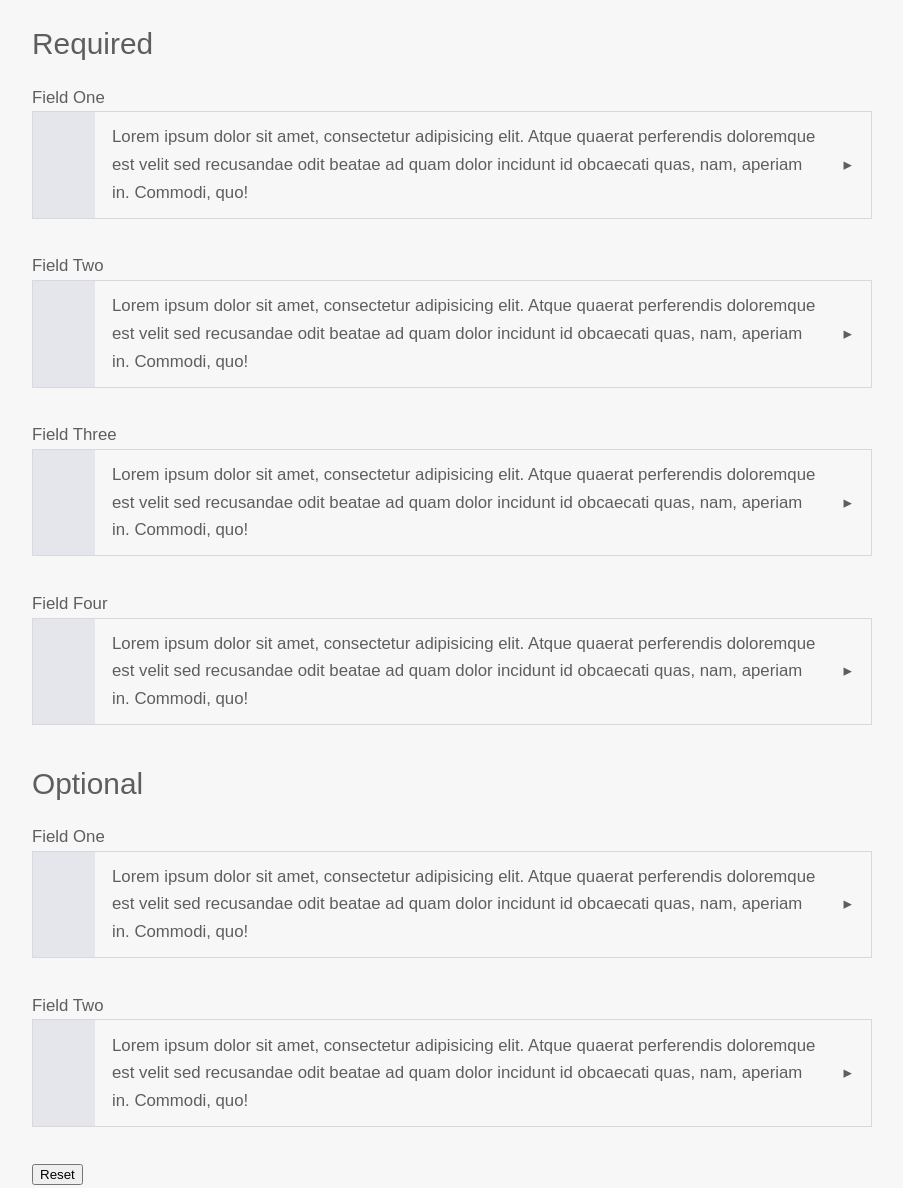
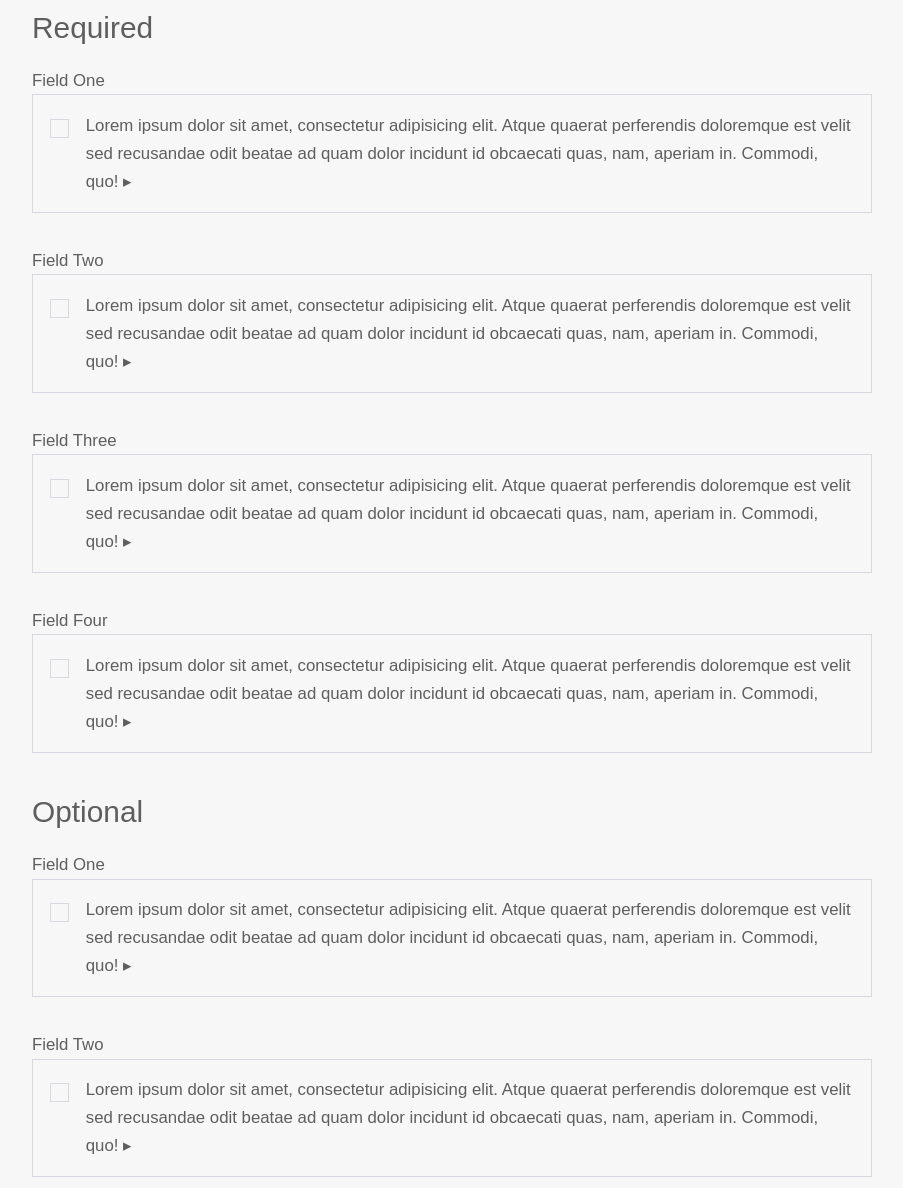
Before and after one commit to techtolentino/starter, a website: page index.html in a window 1280 px wide. Shown: the part 243-1431 px from the top of the page, without its empty margins (188-1091 px from the left). Drawn offline with Linux system fonts and the light colour scheme.

Commit message:
store and class toggle good

```diff
--- a/index.html
+++ b/index.html
@@ -1,4 +1,4 @@
-<!DOCTYPE html>
+<!DOCTYPET>
 <html lang="en">
     <head>
         <meta charset="utf-8">
@@ -14,52 +14,65 @@
                 <h1>Starter</h1>
                 <h4>Lorem ipsum dolor sit amet, consectetur adipisicing elit.</h4>
             </div>
-            <div class="band">
+            <div class="band--LARGE-BOTTOM">
                 <form id="checklist">
                     <h3>Required</h3>
-                    <h6 for="item-one">Field One</h6>
-                    <section class="checklist--info">
-                        <div class="checklist--item-status" id="item-one"></div>
-                        <div class="checklist--item-description">Lorem ipsum dolor sit amet, consectetur adipisicing elit. Atque quaerat perferendis doloremque est velit sed recusandae odit beatae ad quam dolor incidunt id obcaecati quas, nam, aperiam in. Commodi, quo!</div>
-                        <div class="checklist--item-more">▸</div>
+                    <section>
+                        <h6 data-label="item-one">Field One</h6>
+                        <div class="checklist--info">
+                            <div class="checklist--item-status">
+                                <div class="checklist--item-status-box" id="item-one"></div>
+                            </div>
+                            <div class="checklist--item-description">Lorem ipsum dolor sit amet, consectetur adipisicing elit. Atque quaerat perferendis doloremque est velit sed recusandae odit beatae ad quam dolor incidunt id obcaecati quas, nam, aperiam in. Commodi, quo! <span class="checklist--item-more">▸</span></div>
+                        </div>
                     </section>
-
-                    <h6 for="item-two">Field Two</h6>
-                    <section class="checklist--info">
-                        <div class="checklist--item-status" id="item-two"></div>
-                        <div class="checklist--item-description">Lorem ipsum dolor sit amet, consectetur adipisicing elit. Atque quaerat perferendis doloremque est velit sed recusandae odit beatae ad quam dolor incidunt id obcaecati quas, nam, aperiam in. Commodi, quo!</div>
-                        <div class="checklist--item-more">▸</div>
+                    <section>
+                        <h6 data-label="item-two">Field Two</h6>
+                        <div class="checklist--info">
+                            <div class="checklist--item-status">
+                                <div class="checklist--item-status-box" id="item-two"></div>
+                            </div>
+                            <div class="checklist--item-description">Lorem ipsum dolor sit amet, consectetur adipisicing elit. Atque quaerat perferendis doloremque est velit sed recusandae odit beatae ad quam dolor incidunt id obcaecati quas, nam, aperiam in. Commodi, quo! <span class="checklist--item-more">▸</span></div>
+                        </div>
                     </section>
-
-                    <h6 for="item-three">Field Three</h6>
-                    <section class="checklist--info">
-                        <div class="checklist--item-status" id="item-three"></div>
-                        <div class="checklist--item-description">Lorem ipsum dolor sit amet, consectetur adipisicing elit. Atque quaerat perferendis doloremque est velit sed recusandae odit beatae ad quam dolor incidunt id obcaecati quas, nam, aperiam in. Commodi, quo!</div>
-                        <div class="checklist--item-more">▸</div>
+                    <section>
+                        <h6 data-label="item-three">Field Three</h6>
+                        <div class="checklist--info">
+                            <div class="checklist--item-status">
+                                <div class="checklist--item-status-box" id="item-three"></div>
+                            </div>
+                            <div class="checklist--item-description">Lorem ipsum dolor sit amet, consectetur adipisicing elit. Atque quaerat perferendis doloremque est velit sed recusandae odit beatae ad quam dolor incidunt id obcaecati quas, nam, aperiam in. Commodi, quo! <span class="checklist--item-more">▸</span></div>
+                        </div>
                     </section>
-
-                    <h6 for="item-four">Field Four</h6>
-                    <section class="checklist--info">
-                        <div class="checklist--item-status" id="item-four"></div>
-                        <div class="checklist--item-description">Lorem ipsum dolor sit amet, consectetur adipisicing elit. Atque quaerat perferendis doloremque est velit sed recusandae odit beatae ad quam dolor incidunt id obcaecati quas, nam, aperiam in. Commodi, quo!</div>
-                        <div class="checklist--item-more">▸</div>
+                    <section>
+                        <h6 data-label="item-four">Field Four</h6>
+                        <div class="checklist--info">
+                            <div class="checklist--item-status">
+                                <div class="checklist--item-status-box" id="item-four"></div>
+                            </div>
+                            <div class="checklist--item-description">Lorem ipsum dolor sit amet, consectetur adipisicing elit. Atque quaerat perferendis doloremque est velit sed recusandae odit beatae ad quam dolor incidunt id obcaecati quas, nam, aperiam in. Commodi, quo! <span class="checklist--item-more">▸</span></div>
+                        </div>
                     </section>
 
                     <h3>Optional</h3>
-                    <h6 for="item-five">Field One</h6>
-                    <section class="checklist--info">
-                        <div class="checklist--item-status" id="item-five"></div>
-                        <div class="checklist--item-description">Lorem ipsum dolor sit amet, consectetur adipisicing elit. Atque quaerat perferendis doloremque est velit sed recusandae odit beatae ad quam dolor incidunt id obcaecati quas, nam, aperiam in. Commodi, quo!</div>
-                        <div class="checklist--item-more">▸</div>
+                    <section>
+                        <h6 data-label="item-five">Field One</h6>
+                        <div class="checklist--info">
+                            <div class="checklist--item-status">
+                                <div class="checklist--item-status-box" id="item-five"></div>
+                            </div>
+                            <div class="checklist--item-description">Lorem ipsum dolor sit amet, consectetur adipisicing elit. Atque quaerat perferendis doloremque est velit sed recusandae odit beatae ad quam dolor incidunt id obcaecati quas, nam, aperiam in. Commodi, quo! <span class="checklist--item-more">▸</span></div>
+                        </div>
                     </section>
-
-                    <h6 for="item-six">Field Two</h6>
-                    <section class="checklist--info">
-                        <div class="checklist--item-status" id="item-six"></div>
-                        <div class="checklist--item-description">Lorem ipsum dolor sit amet, consectetur adipisicing elit. Atque quaerat perferendis doloremque est velit sed recusandae odit beatae ad quam dolor incidunt id obcaecati quas, nam, aperiam in. Commodi, quo!</div>
-                        <div class="checklist--item-more">▸</div>
+                    <section>
+                        <h6 data-label="item-six">Field Two</h6>
+                        <div class="checklist--info">
+                            <div class="checklist--item-status">
+                                <div class="checklist--item-status-box" id="item-six"></div>
+                            </div>
+                            <div class="checklist--item-description">Lorem ipsum dolor sit amet, consectetur adipisicing elit. Atque quaerat perferendis doloremque est velit sed recusandae odit beatae ad quam dolor incidunt id obcaecati quas, nam, aperiam in. Commodi, quo! <span class="checklist--item-more">▸</span></div>
+                        </div>
                     </section>
-
                     <input id="checklist--submit" type="reset" value="Reset" />
                 </form>
             </div>
--- a/js/app.js
+++ b/js/app.js
@@ -1,20 +1,26 @@
 // store each checklist val
 var checkListItems = Array.prototype.slice.call(
-    document.getElementsByClassName("checklist--item-status")
+    document.getElementsByClassName("checklist--item-status-box")
 );
 
 checkListItems.forEach(function(item){
     var checkBox = item.getAttribute("id");
 
-    // check checkboxes if they're stored
-    if (window.localStorage.getItem(checkBox) === "true") {
-        item.setAttribute("checked", "checked");
+    if (!window.localStorage.getItem(checkBox) || window.localStorage.getItem(checkBox) === "incomplete") {
+        item.classList.remove("checklist--item-status-box--DONE");
+    } else {
+        item.classList.add("checklist--item-status-box--DONE");
     }
 
     // saving checkbox to store
     item.addEventListener("click", function() {
-        window.localStorage.setItem(checkBox, item.checked)
-        console.log(localStorage);
+        if (!window.localStorage.getItem(checkBox) || window.localStorage.getItem(checkBox) === "incomplete") {
+            window.localStorage.setItem(checkBox, "done")
+            item.classList.add("checklist--item-status-box--DONE");
+        } else {
+            window.localStorage.setItem(checkBox, "incomplete")
+            item.classList.remove("checklist--item-status-box--DONE");
+        }
     });
 });
 
--- a/scss/_band.scss
+++ b/scss/_band.scss
@@ -5,4 +5,8 @@
         padding-bottom: $base-spacing-unit * 2;
         padding-top: $base-spacing-unit * 2;
     }
+
+    &--LARGE-BOTTOM {
+        padding-bottom: $base-spacing-unit * 4;
+    }
 }
--- a/scss/_checklist.scss
+++ b/scss/_checklist.scss
@@ -4,27 +4,36 @@
         display: flex;
         justify-content: space-around;
         margin-bottom: $base-spacing-unit;
+        padding: $base-spacing-unit / 2;
     }
 
-    &--item-status {
-        background: lighten($gray-color, 5%);
+    &--item-status-box {
+        border: 1px solid $gray-color;
+        border-radius: .5px;
+        height: $base-spacing-unit / 1.75;
         margin-right: $base-spacing-unit / 2;
-        width: $base-spacing-unit * 4;
+        margin-top: $base-spacing-unit / 5;
+        text-align: center;
+        width: $base-spacing-unit / 1.75;
 
         &:hover {
-            background: $gray-color;
-            cursor: pointer;
+            border: 2px solid $cool-color;
         }
-    }
 
-    &--item-description {
-        padding-bottom: $base-spacing-unit / 3;
-        padding-top: $base-spacing-unit / 3;
+        &--DONE {
+            border: 1px solid $cool-color;
+            background: $cool-color;
+        }
+
     }
 
     &--item-more {
-        align-self: center;
         text-align: center;
         width: $base-spacing-unit * 3;
+
+        &:hover {
+            cursor: pointer;
+            transform: rotate(20deg);
+        }
     }
 }
```
Also changed, not shown: css/styles.css.
